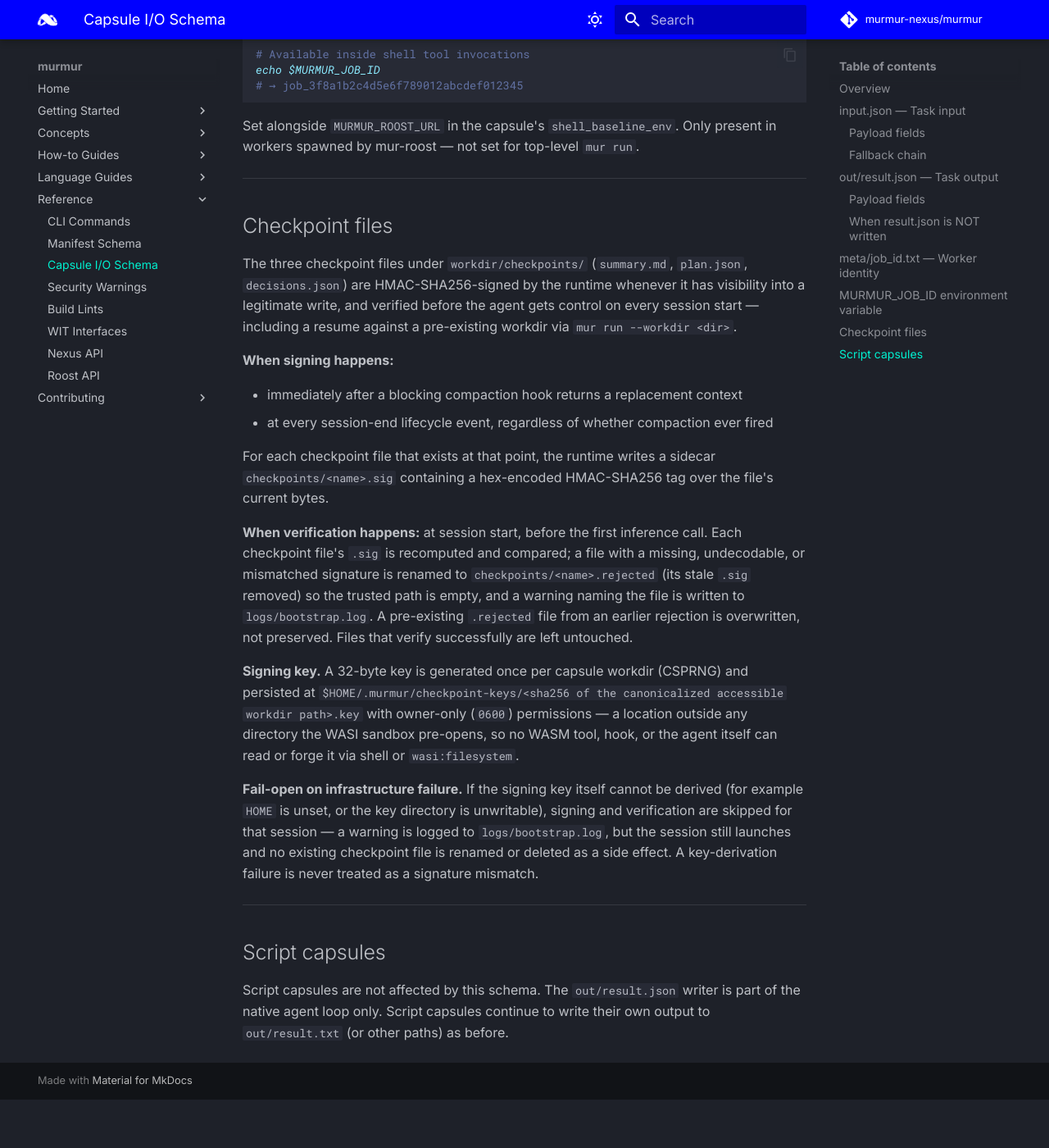
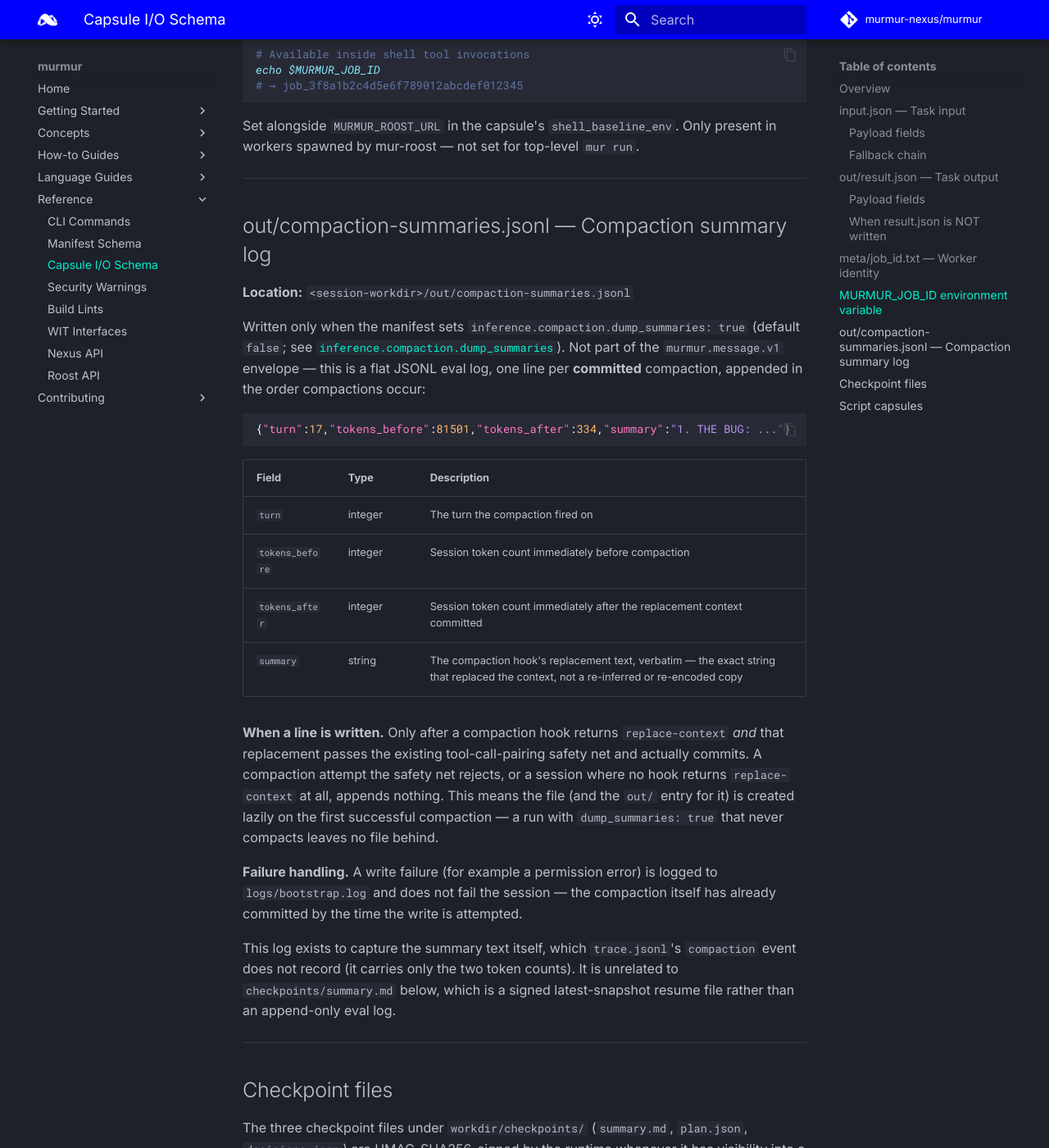
Before and after one commit to murmur-nexus/murmur, an MkDocs documentation site: the page built from docs/content/reference/capsule-io.md, in a window 1280 px wide and 1400 px high, scrolled down 3854 px. Shown: the whole window at 82% size. Built offline with MkDocs 1.6.1 and Material for MkDocs 9.7.7, drawn with Linux system fonts in a browser that asks for light colours; comment, search, counter and statistics services are not loaded; before the commit the page ends 5195 px from its top, so only the background shows below that.

Commit message:
checkpoint(#11e9a0ee): Entering test stage
Signed-off-by: ewdegraaff <ewdegraaff@users.noreply.github.com>

````diff
--- a/docs/content/reference/capsule-io.md
+++ b/docs/content/reference/capsule-io.md
@@ -156,6 +156,44 @@ Set alongside `MURMUR_ROOST_URL` in the capsule's `shell_baseline_env`. Only pre
 
 ---
 
+## out/compaction-summaries.jsonl — Compaction summary log { #compaction-summaries }
+
+**Location:** `<session-workdir>/out/compaction-summaries.jsonl`
+
+Written only when the manifest sets `inference.compaction.dump_summaries: true` (default
+`false`; see [`inference.compaction.dump_summaries`](manifest-schema.md#field-inference)). Not
+part of the `murmur.message.v1` envelope — this is a flat JSONL eval log, one line per
+**committed** compaction, appended in the order compactions occur:
+
+```json
+{"turn":17,"tokens_before":81501,"tokens_after":334,"summary":"1. THE BUG: ..."}
+```
+
+| Field | Type | Description |
+|---|---|---|
+| `turn` | integer | The turn the compaction fired on |
+| `tokens_before` | integer | Session token count immediately before compaction |
+| `tokens_after` | integer | Session token count immediately after the replacement context committed |
+| `summary` | string | The compaction hook's replacement text, verbatim — the exact string that replaced the context, not a re-inferred or re-encoded copy |
+
+**When a line is written.** Only after a compaction hook returns `replace-context` *and* that
+replacement passes the existing tool-call-pairing safety net and actually commits. A compaction
+attempt the safety net rejects, or a session where no hook returns `replace-context` at all,
+appends nothing. This means the file (and the `out/` entry for it) is created lazily on the
+first successful compaction — a run with `dump_summaries: true` that never compacts leaves no
+file behind.
+
+**Failure handling.** A write failure (for example a permission error) is logged to
+`logs/bootstrap.log` and does not fail the session — the compaction itself has already
+committed by the time the write is attempted.
+
+This log exists to capture the summary text itself, which `trace.jsonl`'s `compaction` event
+does not record (it carries only the two token counts). It is unrelated to
+`checkpoints/summary.md` below, which is a signed latest-snapshot resume file rather than an
+append-only eval log.
+
+---
+
 ## Checkpoint files { #checkpoint-files }
 
 The three checkpoint files under `workdir/checkpoints/` (`summary.md`, `plan.json`,
````
Also changed, not shown: docs/content/how-to/context-compaction.md (+24 -0 lines), docs/content/reference/manifest-schema.md (+2 -0 lines).
